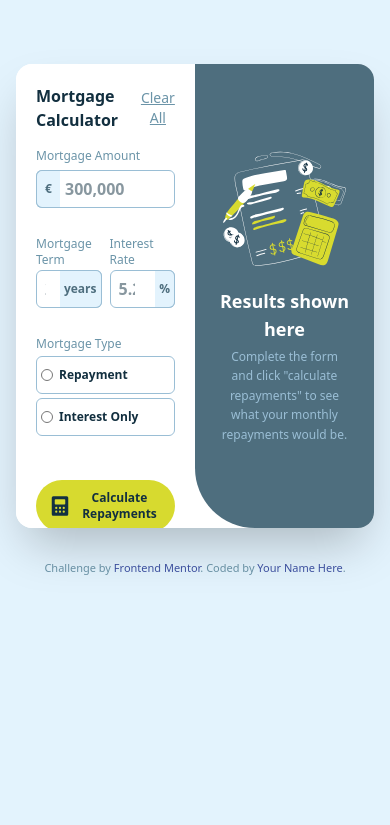
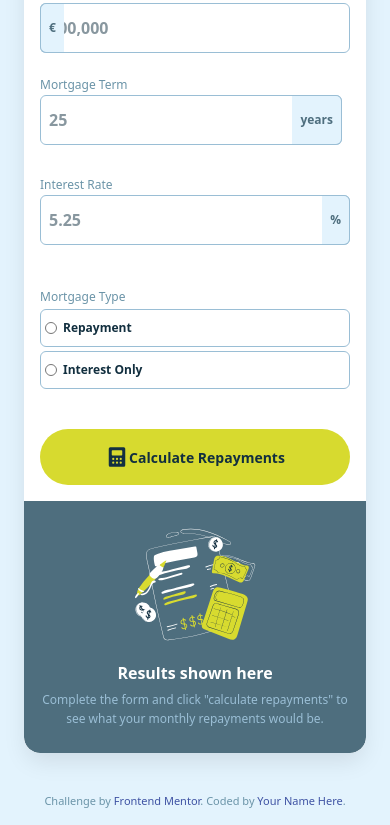
Before and after one commit to WasimAkramS/mortgage-repayment-calculator, a website: page index.html in a window 390 px wide. Shown: the part 102-927 px from the top of the page. Before the commit the page ends 844 px from the top, so only its background shows below. Drawn offline with Linux system fonts and the light colour scheme.

Commit message:
finished

```diff
--- a/app.js
+++ b/app.js
@@ -69,17 +69,19 @@ function calculateMortgage() {
     let n = years.value*12
     const selectedType = mortForm.querySelector("input[name='mortgage-type']:checked")
 
+    let repaymentMonthly = ((p * r * Math.pow(1 + r, n)) / (Math.pow(1 + r, n) - 1)).toFixed(2)
+    let totalPayment = repaymentMonthly * n
+    let totInterest = totalPayment - p
+
+
     resultSection2.style.display = "flex"
     resultSection1.style.display = "none"
 
     if(selectedType.value === "repayment") {
-        let repaymentMonthly = ((p * r * Math.pow(1 + r, n)) / (Math.pow(1 + r, n) - 1)).toFixed(2)
-        let totalPayment = repaymentMonthly * n
         monthAmt.textContent = repaymentMonthly
         totRepayAmount.textContent = totalPayment
     } else {
-            let totInterest = totalPayment - p
-            totRepayAmount.textContent = totInterest
+            totRepayAmount.textContent = `Total Interest: ${totInterest}`
     }
 
 
--- a/index.html
+++ b/index.html
@@ -41,6 +41,148 @@
     .focus\:ring-lime:focus { --tw-ring-color: var(--color-lime); }
     .focus\:border-lime:focus { border-color: var(--color-lime); }
 
+    /* Mobile-first responsive styles */
+    .card {
+      flex-direction: column;
+      height: auto;
+      min-height: auto;
+    }
+
+    .input-section {
+      width: 100%;
+    }
+
+    .result-section {
+      position: relative !important;
+      width: 100%;
+      border-radius: 0 0 1rem 1rem;
+    }
+
+    .result-section .result-section-1,
+    .result-section .result-section-2 {
+      padding: 2rem 1.5rem;
+    }
+
+    /* Desktop styles */
+    @media (min-width: 768px) {
+      .card {
+        flex-direction: row;
+        height: 55vh;
+        min-height: 450px;
+        max-width: 48rem;
+      }
+
+      .input-section {
+        width: 50%;
+        padding: 1.25rem;
+      }
+
+      .result-section {
+        position: absolute !important;
+        right: 0;
+        top: 0;
+        height: 100%;
+        width: 50%;
+        border-radius: 0 0 0 3.75rem;
+      }
+
+      .result-section .result-section-1,
+      .result-section .result-section-2 {
+        padding: 1.5rem;
+      }
+    }
+
+    /* Mobile-specific adjustments */
+    @media (max-width: 767px) {
+      .container {
+        padding: 1rem;
+      }
+
+      .card {
+        margin: 0;
+        border-radius: 1rem;
+        box-shadow: 0 10px 25px -3px rgba(0, 0, 0, 0.1);
+      }
+
+      .input-section {
+        padding: 1.5rem;
+      }
+
+      .result-section {
+        background-color: var(--color-slate-700);
+        border-radius: 0 0 1rem 1rem;
+      }
+
+      /* Adjust form spacing for mobile */
+      .form-group {
+        margin-bottom: 1rem;
+      }
+
+      /* Make input fields more touch-friendly */
+      input[type="number"],
+      input[type="radio"] {
+        padding: 0.75rem 0.5rem;
+      }
+
+      .input-symbol {
+        padding: 0.75rem 0.5rem;
+      }
+
+      /* Button adjustments */
+      #calculate-btn {
+        padding: 1rem;
+        font-size: 0.875rem;
+      }
+
+      /* Typography adjustments for mobile */
+      h1 {
+        font-size: 1.125rem;
+      }
+
+      h2 {
+        font-size: 1rem;
+      }
+
+      .monthly-amt {
+        font-size: 2rem;
+      }
+
+      .total-amt {
+        font-size: 1rem;
+      }
+
+      /* Illustration size for mobile */
+      .result-section-1 img {
+        width: 8rem;
+      }
+    }
+
+    /* Very small screens */
+    @media (max-width: 480px) {
+      .container {
+        padding: 0.5rem;
+      }
+
+      .input-section {
+        padding: 1rem;
+      }
+
+      .result-section .result-section-1,
+      .result-section .result-section-2 {
+        padding: 1.5rem 1rem;
+      }
+
+      /* Stack mortgage term and interest rate on very small screens */
+      .flex.space-x-2 {
+        flex-direction: column;
+        space-x: 0;
+      }
+
+      .flex.space-x-2 > * + * {
+        margin-top: 0.5rem;
+      }
+    }
+
     .attribution {
       font-size: 11px;
       text-align: center;
@@ -60,9 +202,9 @@
 
 <body class="font-sans bg-slate-100 min-h-screen flex flex-col justify-center items-center p-4">
   <div class="container flex justify-center items-center">
-    <div class="card flex relative bg-white rounded-2xl shadow-2xl overflow-hidden max-w-3xl w-full h-[55vh] min-h-[450px]">
+    <div class="card flex relative bg-white rounded-2xl shadow-2xl overflow-hidden max-w-3xl w-full">
       <!-- Left Section (Input Section) -->
-      <div class="input-section w-1/2 p-5 bg-white flex flex-col">
+      <div class="input-section bg-white flex flex-col">
         <header class="flex items-center justify-between mb-4">
           <h1 class="text-slate-900 text-base font-bold">Mortgage Calculator</h1>
           <button class="text-slate-500 text-sm hover:text-slate-700 underline cursor-pointer">Clear All</button>
@@ -165,9 +307,9 @@
               id="calculate-btn"
               class="w-full bg-lime text-slate-900 font-bold py-2.5 px-3 rounded-full hover:bg-opacity-80 transition-all duration-200 flex items-center justify-center space-x-1 cursor-pointer">
               <!-- <svg width="14" height="14" xmlns="http://www.w3.org/2000/svg">
-                <path d="m12 2-5 5-2-2L4 6l3 3L13 4z" fill="currentColor"/>
+                <path d="m1.75 12.482c0.552 0 1-.448 1-1v-5.482h5.482c.552 0 1-.448 1-1s-.448-1-1-1h-5.482v-5.482c0-.552-.448-1-1-1s-1 .448-1 1v5.482h-5.482c-.552 0-1 .448-1 1s.448 1 1 1h5.482v5.482c0 .552.448 1 1 1z" fill="currentColor"/>
               </svg> -->
-              <img src="assets/images/icon-calculator.svg" class="max-w-full">
+              <img src="assets/images/icon-calculator.svg" class="max-w-full"
               <span class="text-xs">Calculate Repayments</span>
             </button>
           </div>
@@ -176,24 +318,24 @@
       </div>
 
       <!-- Right Section (Result Section) -->
-      <div class="result-section absolute right-0 top-0 h-full w-1/2 bg-slate-700 rounded-bl-[60px] flex items-center justify-center">
+      <div class="result-section bg-slate-700 flex items-center justify-center">
         <!-- Empty Results -->
-        <div class="result-section-1 flex flex-col items-center justify-center text-center p-6 h-full">
+        <div class="result-section-1 flex flex-col items-center justify-center text-center h-full">
           <div class="mb-2">
-            <!-- <svg width="60" height="60" xmlns="http://www.w3.org/2000/svg">
+            <!-- <svg width="60" height="60" xmlns="http://www.w3.org/2000/svg" viewBox="0 0 192 192">
               <g fill="none" fill-rule="evenodd">
-                <circle fill="#E4F4FD" cx="30" cy="30" r="30"/>
-                <g transform="translate(9 9)">
-                  <circle fill="#166534" cx="21" cy="21" r="21"/>
-                  <g fill="#FFF" transform="translate(6 6)">
-                    <rect width="18" height="12" rx="2"/>
-                    <rect x="3" y="3" width="12" height="2" rx="1"/>
-                    <rect x="3" y="7" width="8" height="2" rx="1"/>
+                <circle fill="#E4F4FD" cx="96" cy="96" r="96"/>
+                <g transform="translate(36 36)">
+                  <circle fill="#166534" cx="60" cy="60" r="60"/>
+                  <g fill="#FFF" transform="translate(24 24)">
+                    <rect width="72" height="48" rx="8"/>
+                    <rect x="12" y="12" width="48" height="8" rx="4"/>
+                    <rect x="12" y="28" width="32" height="8" rx="4"/>
                   </g>
                 </g>
               </g>
             </svg> -->
-            <img src="assets/images/illustration-empty.svg" class=" w-40 max-w-full">
+            <img src="assets/images/illustration-empty.svg" class="max-w-full">
           </div>
           <h2 class="text-white text-lg font-bold mb-1">Results shown here</h2>
           <p class="text-slate-300 text-center text-xs leading-relaxed">
@@ -203,7 +345,7 @@
         </div>
 
         <!-- Completed Results -->
-        <div class="result-section-2 hidden flex-col justify-start p-6 h-full w-full overflow-y-auto">
+        <div class="result-section-2 hidden flex-col justify-start h-full w-full overflow-y-auto">
           <h2 class="text-white text-lg font-bold mb-2">Your results</h2>
           <p class="text-slate-300 mb-7 leading-relaxed text-xs">
             Your results are shown below based on the information you provided.
@@ -213,12 +355,12 @@
           <div class="repayment-container bg-slate-900 border-t-4 border-lime rounded-lg p-4.5 flex-1">
             <div class="mb-3">
               <h3 class="text-slate-300 text-xs my-2">Your monthly repayments</h3>
-              <p class="monthly-amt text-lime text-3xl font-bold">£1,797.74</p>
+              <p class="monthly-amt text-lime text-3xl font-bold">€1,797.74</p>
             </div>
             <hr class="border-slate-500 mb-4">
             <div>
               <h3 class="text-slate-300 text-xs mb-0.5">Total you'll repay over the term</h3>
-              <p class="total-amt text-white text-lg font-bold">£539,322.94</p>
+              <p class="total-amt text-white text-lg font-bold">€539,322.94</p>
             </div>
           </div>
         </div>
```
